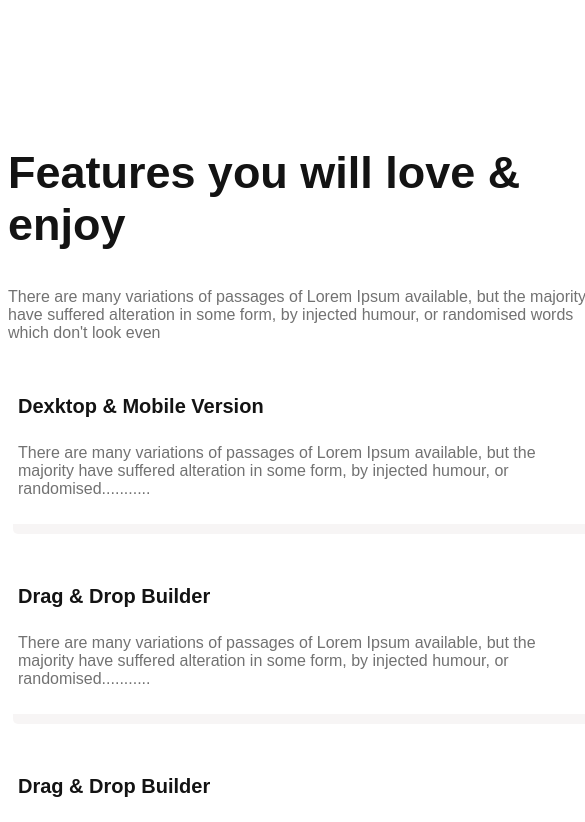
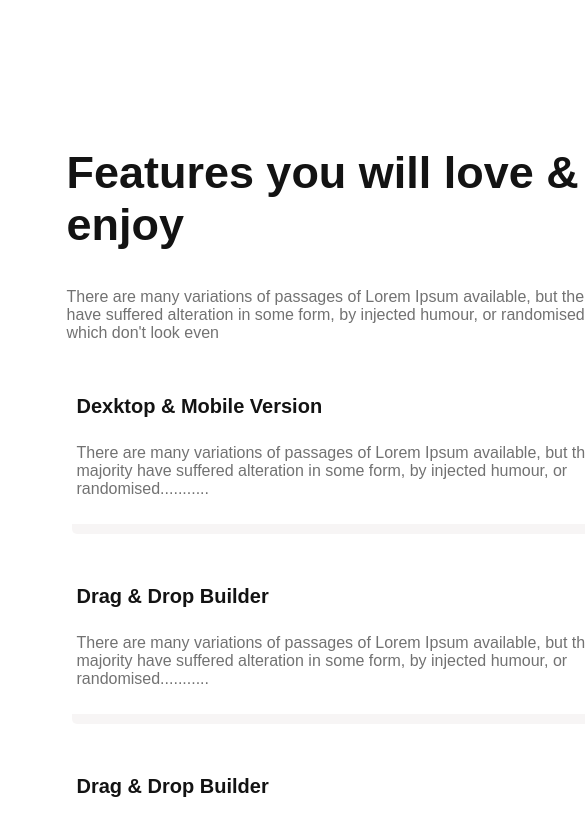
Before and after one commit to 2haseeb1/newarchitext-site, a plain HTML site: page index.html in a window 390 px wide. Shown: the part 3461-4283 px from the top of the page, 585 px wide, since content can reach past the window. Drawn offline with Linux system fonts and the light colour scheme.

Commit message:
14th commit card responsive

```diff
--- a/index.html
+++ b/index.html
@@ -343,6 +343,11 @@
 
 
       }
+      .card{
+        flex-direction: column;
+        justify-content: center;
+        align-items: center;
+      }
       .quick-list{
         flex-direction: column;
       }
```
